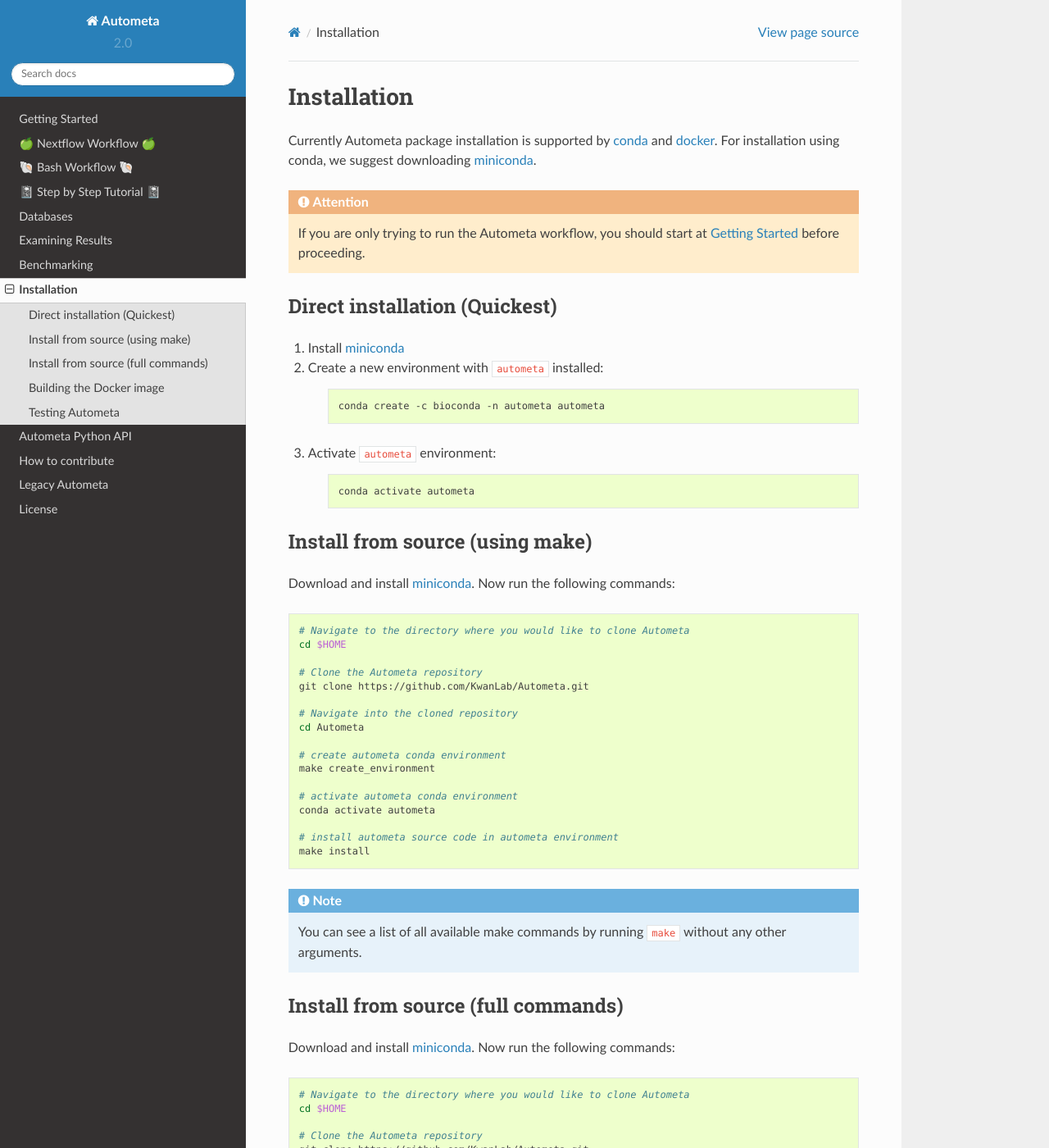
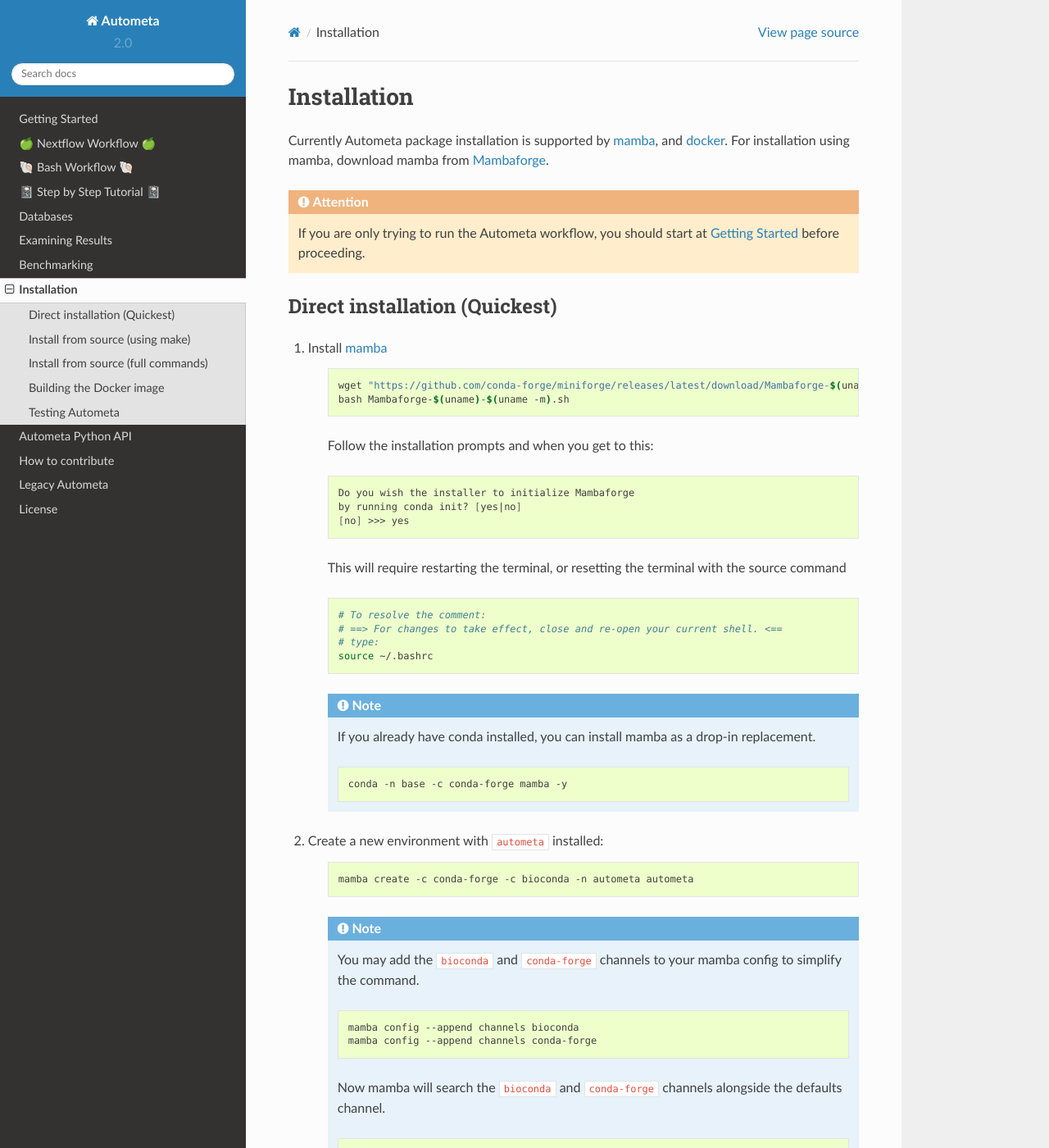
Before and after one commit to KwanLab/Autometa, a Sphinx documentation site: the page built from docs/source/installation.rst, in a window 1280 px wide and 1400 px high. Shown: the whole window at 82% size. Built offline with Sphinx 7.4.7 and the Read the Docs theme 2.0.0, drawn with Linux system fonts in a browser that asks for light colours; pages that are not in the unit, such as notebooks, are missing from menus; some of the changed text lies outside the part shown.

Commit message:
💚:bug::snake: ⬆️ Fix pytest and resolve hdbscan dependency (#341)
* 💚:bug::snake: Fix bug in unclustered recruitment that occurs when 0 predictions pass the confidence filter
* 💚⬆️ Add pin `scikit-learn>=1.3`
* 💚🔥Remove pin `hdbscan` (hdbscan available in `sklearn.cluster` in v1.3)
* :snake::art: Replace `conda` commands with `mamba` in `Makefile`
* :memo: replace instances of conda with mamba
* :fire: Remove virtualenv commands from Makefile (resolves #331)
* :memo: Replace conda with mamba in workflows

```diff
--- a/autometa-env.yml
+++ b/autometa-env.yml
@@ -10,9 +10,7 @@
   - bowtie2
   - diamond>=2.0
   - gdown
-  - hdbscan
   - hmmer
-  - joblib
   - numba>=0.47
   - numpy>=1.13
   - pandas>=1.1
@@ -25,7 +23,7 @@
   - samtools>=1.11
   - scikit-bio
   - scipy
-  - scikit-learn
+  - scikit-learn>=1.3
   - seqkit
   - tqdm
   - trimap
--- a/docs/source/benchmarking.rst
+++ b/docs/source/benchmarking.rst
@@ -195,8 +195,8 @@
 
 You can download the individual assemblies of different datasests with the help of ``gdown`` using command line
 (This is what ``autometa-download-dataset`` is using behind the scenes). If you have installed ``autometa`` using
-``conda`` then ``gdown`` should already be installed. If not, you can install it using
-``conda install -c conda-forge gdown`` or ``pip install gdown``.
+``mamba`` then ``gdown`` should already be installed. If not, you can install it using
+``mamba install -c conda-forge gdown`` or ``pip install gdown``.
 
 Example for the 78Mbp simulated community
 """""""""""""""""""""""""""""""""""""""""
--- a/docs/source/installation.rst
+++ b/docs/source/installation.rst
@@ -4,8 +4,8 @@
 Installation
 ============
 
-Currently Autometa package installation is supported by conda_ and docker_.
-For installation using conda, we suggest downloading miniconda_.
+Currently Autometa package installation is supported by mamba_, and docker_.
+For installation using mamba, download mamba from Mambaforge_.
 
 .. attention::
 
@@ -14,23 +14,74 @@
 Direct installation (Quickest)
 ==============================
 
-#. Install miniconda_
+#. Install mamba_
+
+    .. code-block:: bash
+
+        wget "https://github.com/conda-forge/miniforge/releases/latest/download/Mambaforge-$(uname)-$(uname -m).sh"
+        bash Mambaforge-$(uname)-$(uname -m).sh
+
+    Follow the installation prompts and when you get to this:
+
+    .. code-block:: bash
+
+        Do you wish the installer to initialize Mambaforge
+        by running conda init? [yes|no]
+        [no] >>> yes
+
+    This will require restarting the terminal, or resetting
+    the terminal with the source command
+
+    .. code-block:: bash
+
+        # To resolve the comment:
+        # ==> For changes to take effect, close and re-open your current shell. <==
+        # type:
+        source ~/.bashrc
+
+    .. note::
+
+        If you already have conda installed, you can install mamba as a drop-in replacement.
+
+        .. code-block:: bash
+
+            conda -n base -c conda-forge mamba -y
+
+
 #. Create a new environment with ``autometa`` installed:
 
     .. code-block:: bash
 
-        conda create -c bioconda -n autometa autometa
+        mamba create -c conda-forge -c bioconda -n autometa autometa
+
+    .. note::
+
+            You may add the ``bioconda`` and ``conda-forge`` channels to your mamba
+            config to simplify the command.
+
+            .. code-block:: bash
+
+                mamba config --append channels bioconda
+                mamba config --append channels conda-forge
+
+            Now mamba will search the ``bioconda`` and ``conda-forge``
+            channels alongside the defaults channel.
+
+            .. code-block:: bash
+
+                mamba create -n autometa autometa
+
 
 #. Activate ``autometa`` environment:
 
     .. code-block::
 
-        conda activate autometa
+        mamba activate autometa
 
 Install from source (using make)
 ================================
 
-Download and install miniconda_. Now run the following commands:
+Download and install mamba_. Now run the following commands:
 
 .. code-block:: bash
 
@@ -43,11 +94,11 @@
     # Navigate into the cloned repository
     cd Autometa
 
-    # create autometa conda environment
+    # create autometa mamba environment
     make create_environment
 
-    # activate autometa conda environment
-    conda activate autometa
+    # activate autometa mamba environment
+    mamba activate autometa
 
     # install autometa source code in autometa environment
     make install
@@ -59,7 +110,7 @@
 Install from source (full commands)
 ===================================
 
-Download and install miniconda_. Now run the following commands:
+Download and install mamba_. Now run the following commands:
 
 .. code-block:: bash
 
@@ -73,10 +124,10 @@
     cd Autometa
 
     # Construct the autometa environment from autometa-env.yml
-    conda env create --file=autometa-env.yml
+    mamba env create --file=autometa-env.yml
 
     # Activate environment
-    conda activate autometa
+    mamba activate autometa
 
     # Install the autometa code base from source
     python -m pip install . --ignore-installed --no-deps -vv
@@ -115,8 +166,8 @@
 
 .. code-block:: bash
 
-    # Activate your autometa conda environment
-    conda activate autometa
+    # Activate your autometa mamba environment
+    mamba activate autometa
 
     # List all make options
     make
@@ -141,12 +192,12 @@
     make unit_test_wip
 
 .. note::
+
     As a shortcut you can also create the test environment and run **all** the unit tests using ``make unit_test`` command.
 
 For more information about the above commands see the :ref:`Contributing Guidelines` page.
 Additional unit tests are provided in the test directory. These are designed to aid in future development of autometa.
 
-.. _conda: https://docs.conda.io/en/latest/
-.. _miniconda: https://docs.conda.io/en/latest/miniconda.html
+.. _mamba: https://mamba.readthedocs.io/en/latest/index.html
+.. _Mambaforge: https://github.com/conda-forge/miniforge#mambaforge
 .. _Docker: https://www.docker.com/
-.. _anaconda: https://www.anaconda.com/
--- a/docs/source/step-by-step-tutorial.rst
+++ b/docs/source/step-by-step-tutorial.rst
@@ -7,7 +7,7 @@
 Here is the step by step tutorial of the entire pipeline. This is helpful in case you have your own files or just want to run a specific step.
 
 Before running anything make sure you have activated the conda environment using
-``conda activate autometa``.
+``mamba activate autometa``.
 
 See the :ref:`Autometa Package Installation` page for details on setting up your conda environment.
 
```
Also changed, not shown: docs/source/bash-workflow.rst (+13 -12 lines), docs/source/how-to-contribute.rst (+5 -5 lines), docs/source/nextflow-workflow.rst (+33 -32 lines), 4 other files.
